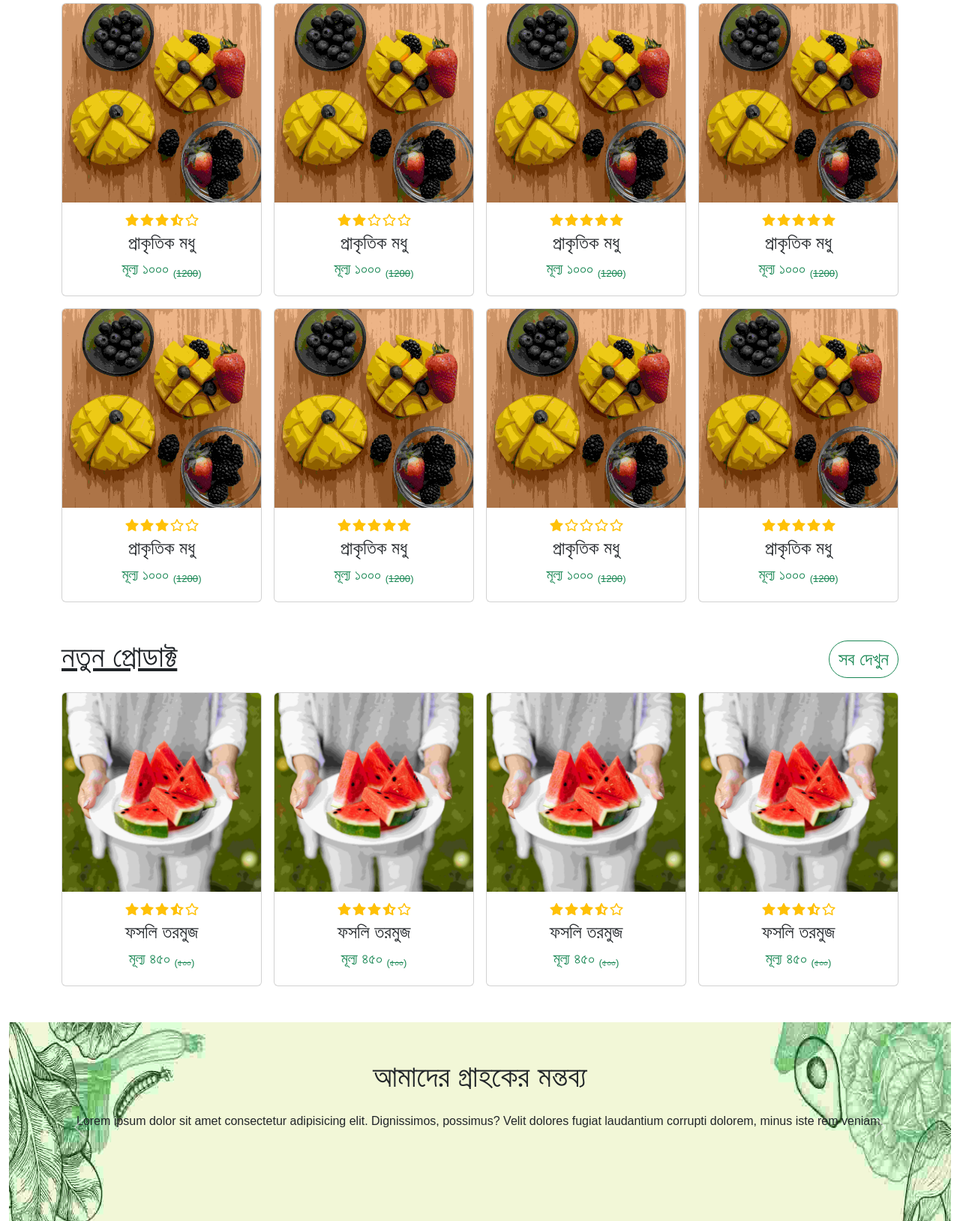
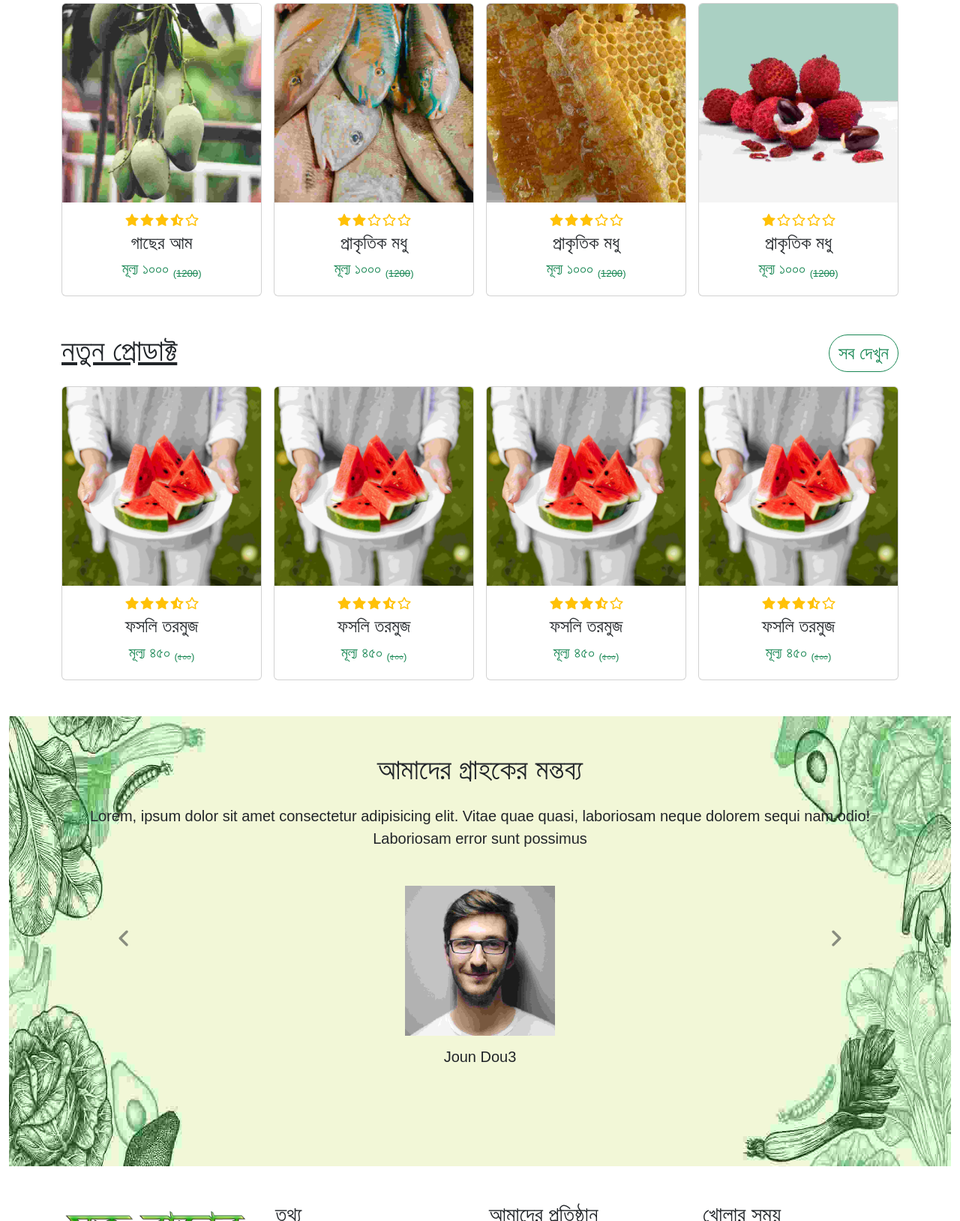
Before and after one commit to karim742/muktobazar, a plain HTML site: page index.html in a window 1280 px wide. Shown: the part 1172-2800 px from the top of the page at 75% size. Drawn offline with nearby package versions, Linux system fonts and the light colour scheme; a web font is replaced by a local one.

Commit message:
about end home page

```diff
--- a/css/style.css
+++ b/css/style.css
@@ -92,6 +92,9 @@
   background-size: 100% 100%;
   height: 600px;
 }
+.clientSaytitle h1 {
+  font-size: 2.4rem !important;
+}
 
 /* swiper slider css  */
 
--- a/index.html
+++ b/index.html
@@ -5,6 +5,7 @@
   <meta charset="UTF-8" />
   <meta http-equiv="X-UA-Compatible" content="IE=edge" />
   <meta name="viewport" content="width=device-width, initial-scale=1.0" />
+  <link rel="icon" href="./Assets/images/MuktoBazarfavicon.png" type="image/x-icon" />
   <title>হোম || মুক্ত বাজার</title>
   <!-- add bootstrap - Include via CDN -->
   <link href="https://cdn.jsdelivr.net/npm/bootstrap@5.3.0-alpha1/dist/css/bootstrap.min.css" rel="stylesheet"
@@ -109,7 +110,7 @@
           <div class="bg-success text-white p-2 px-3 dropdown" style="cursor: pointer;">
             <div data-bs-toggle="dropdown" class="d-flex justify-content-between fs-5">
               <div><i class="fa-solid fa-list-check"></i>
-                <span class="ms-2">ক্যাটাগরি</span>
+                <span class="ms-1">ক্যাটাগরি</span>
               </div>
               <div><i class="fa-solid fa-angle-down"></i></div>
             </div>
@@ -170,7 +171,7 @@
 
   <!-- jumbotron html code start  -->
   <section>
-    <div class="container-fluid">
+    <div class="container">
       <div class="row">
         <div class="col-12 col-md-6">
           <div class="bgImage1 d-flex justify-content-end align-items-end mb-3">
@@ -215,7 +216,7 @@
       <div class="row g-3">
         <div class="col-12 col-lg-3 col-md-6">
           <div class="card" style="width:100%">
-            <img class="card-img-top" src="./Assets/images/top_catagory_1.jpg" alt="Card image" style="width:100%">
+            <img class="card-img-top" src="./Assets/images/top_product_1.jpg" alt="Card image" style="width:100%">
             <div class="card-body text-center">
               <div class="card-title text-center d-flex justify-content-center text-warning">
                 <i class="fa-solid fa-star"></i>
@@ -224,14 +225,14 @@
                 <i class="fa-solid fa-star-half-stroke"></i>
                 <i class="fa-regular fa-star"></i>
               </div>
-              <h4 class="card-text">প্রাকৃতিক মধু</h4>
+              <h4 class="card-text">গাছের আম</h4>
               <h5 class="text-success">মূল্য ১০০০ <small> <sub>(<del>1200</del>)</sub></small></h5>
             </div>
           </div>
         </div>
         <div class="col-12 col-lg-3 col-md-6">
           <div class="card" style="width:100%">
-            <img class="card-img-top" src="./Assets/images/top_catagory_1.jpg" alt="Card image" style="width:100%">
+            <img class="card-img-top" src="./Assets/images/top_product_2.jpg" alt="Card image" style="width:100%">
             <div class="card-body text-center">
               <div class="card-title text-center d-flex justify-content-center text-warning">
                 <i class="fa-solid fa-star"></i>
@@ -247,39 +248,7 @@
         </div>
         <div class="col-12 col-lg-3 col-md-6">
           <div class="card" style="width:100%">
-            <img class="card-img-top" src="./Assets/images/top_catagory_1.jpg" alt="Card image" style="width:100%">
-            <div class="card-body text-center">
-              <div class="card-title text-center d-flex justify-content-center text-warning">
-                <i class="fa-solid fa-star"></i>
-                <i class="fa-solid fa-star"></i>
-                <i class="fa-solid fa-star"></i>
-                <i class="fa-solid fa-star"></i>
-                <i class="fa-solid fa-star"></i>
-              </div>
-              <h4 class="card-text">প্রাকৃতিক মধু</h4>
-              <h5 class="text-success">মূল্য ১০০০ <small> <sub>(<del>1200</del>)</sub></small></h5>
-            </div>
-          </div>
-        </div>
-        <div class="col-12 col-lg-3 col-md-6">
-          <div class="card" style="width:100%">
-            <img class="card-img-top" src="./Assets/images/top_catagory_1.jpg" alt="Card image" style="width:100%">
-            <div class="card-body text-center">
-              <div class="card-title text-center d-flex justify-content-center text-warning">
-                <i class="fa-solid fa-star"></i>
-                <i class="fa-solid fa-star"></i>
-                <i class="fa-solid fa-star"></i>
-                <i class="fa-solid fa-star"></i>
-                <i class="fa-solid fa-star"></i>
-              </div>
-              <h4 class="card-text">প্রাকৃতিক মধু</h4>
-              <h5 class="text-success">মূল্য ১০০০ <small> <sub>(<del>1200</del>)</sub></small></h5>
-            </div>
-          </div>
-        </div>
-        <div class="col-12 col-lg-3 col-md-6">
-          <div class="card" style="width:100%">
-            <img class="card-img-top" src="./Assets/images/top_catagory_1.jpg" alt="Card image" style="width:100%">
+            <img class="card-img-top" src="./Assets/images/top_product_3.jpg" alt="Card image" style="width:100%">
             <div class="card-body text-center">
               <div class="card-title text-center d-flex justify-content-center text-warning">
                 <i class="fa-solid fa-star"></i>
@@ -296,23 +265,7 @@
         </div>
         <div class="col-12 col-lg-3 col-md-6">
           <div class="card" style="width:100%">
-            <img class="card-img-top" src="./Assets/images/top_catagory_1.jpg" alt="Card image" style="width:100%">
-            <div class="card-body text-center">
-              <div class="card-title text-center d-flex justify-content-center text-warning">
-                <i class="fa-solid fa-star"></i>
-                <i class="fa-solid fa-star"></i>
-                <i class="fa-solid fa-star"></i>
-                <i class="fa-solid fa-star"></i>
-                <i class="fa-solid fa-star"></i>
-              </div>
-              <h4 class="card-text">প্রাকৃতিক মধু</h4>
-              <h5 class="text-success">মূল্য ১০০০ <small> <sub>(<del>1200</del>)</sub></small></h5>
-            </div>
-          </div>
-        </div>
-        <div class="col-12 col-lg-3 col-md-6">
-          <div class="card" style="width:100%">
-            <img class="card-img-top" src="./Assets/images/top_catagory_1.jpg" alt="Card image" style="width:100%">
+            <img class="card-img-top" src="./Assets/images/top_product_4.jpg" alt="Card image" style="width:100%">
             <div class="card-body text-center">
               <div class="card-title text-center d-flex justify-content-center text-warning">
                 <i class="fa-solid fa-star"></i>
@@ -320,22 +273,6 @@
                 <i class="fa-regular fa-star"></i>
                 <i class="fa-regular fa-star"></i>
                 <i class="fa-regular fa-star"></i>
-              </div>
-              <h4 class="card-text">প্রাকৃতিক মধু</h4>
-              <h5 class="text-success">মূল্য ১০০০ <small> <sub>(<del>1200</del>)</sub></small></h5>
-            </div>
-          </div>
-        </div>
-        <div class="col-12 col-lg-3 col-md-6">
-          <div class="card" style="width:100%">
-            <img class="card-img-top" src="./Assets/images/top_catagory_1.jpg" alt="Card image" style="width:100%">
-            <div class="card-body text-center">
-              <div class="card-title text-center d-flex justify-content-center text-warning">
-                <i class="fa-solid fa-star"></i>
-                <i class="fa-solid fa-star"></i>
-                <i class="fa-solid fa-star"></i>
-                <i class="fa-solid fa-star"></i>
-                <i class="fa-solid fa-star"></i>
               </div>
               <h4 class="card-text">প্রাকৃতিক মধু</h4>
               <h5 class="text-success">মূল্য ১০০০ <small> <sub>(<del>1200</del>)</sub></small></h5>
@@ -433,30 +370,54 @@
    <section>
     <div class="container-fluid mt-5">
       <div class="clientBg mb-3">
-        <div class="clientSaytitle pt-5 pb-3 w-25 m-auto border-bottom-3 border-success">
-          <h1 class="text-center">আমাদের গ্রাহকের মন্তব্য</h1>
+        <div class="clientSaytitle pt-5 pb-3 d-flex justify-content-center align-items-center border-bottom-3 border-success">
+          <h1 class="text-center fs-1">আমাদের গ্রাহকের মন্তব্য</h1>
         </div>
-        <div class="clientsaybody">
-          <div id="carouselExampleControls" class="carousel slide" data-ride="carousel">
-            <div class="carousel-inner">
-              <div class="carousel-item active">
-                <p class="text-center">Lorem ipsum dolor sit amet consectetur adipisicing elit. Dignissimos, possimus? Velit dolores fugiat laudantium corrupti dolorem, minus iste rem veniam.</p>
+        <div class="container">
+          <div class="clientsaybody">
+            <div id="carouselExample" class="carousel slide">
+              <div class="carousel-inner">
+                <div class="carousel-item">
+                  <div class="clientCommentWrap">
+                    <div class="clientCommentBody">
+                      <p class="text-center fs-5">Lorem, ipsum dolor sit amet consectetur adipisicing elit. Vitae quae quasi, laboriosam neque dolorem sequi nam odio! Laboriosam error sunt possimus </p>
+                    </div>
+                    <div class="clientCommentImg mt-5 d-flex flex-column justify-content-center align-items-center">
+                      <img src="./Assets/images/client_1.jpg" alt="" style="width: 200px;">
+                      <h5 class="mt-3 text-center">Joun Dou3</h5>
+                    </div>
+                  </div>
+                </div>
+                <div class="carousel-item">
+                  <div class="clientCommentWrap">
+                    <div class="clientCommentBody">
+                      <p class="text-center fs-5">Lorem, ipsum dolor sit amet consectetur adipisicing elit. Vitae quae quasi, laboriosam neque dolorem sequi nam odio! Laboriosam error sunt possimus </p>
+                    </div>
+                    <div class="clientCommentImg mt-5 d-flex flex-column justify-content-center align-items-center">
+                      <img src="./Assets/images/client_1.jpg" alt="" style="width: 200px;">
+                      <h5 class="mt-3 text-center">Joun Dou3</h5>
+                    </div>
+                  </div>
+                </div>
+                <div class="carousel-item active">
+                  <div class="clientCommentWrap">
+                    <div class="clientCommentBody">
+                      <p class="text-center fs-5">Lorem, ipsum dolor sit amet consectetur adipisicing elit. Vitae quae quasi, laboriosam neque dolorem sequi nam odio! Laboriosam error sunt possimus </p>
+                    </div>
+                    <div class="clientCommentImg mt-5 d-flex flex-column justify-content-center align-items-center">
+                      <img src="./Assets/images/client_1.jpg" alt="" style="width: 200px;">
+                      <h5 class="mt-3 text-center">Joun Dou3</h5>
+                    </div>
+                  </div>
+                </div>
               </div>
-              <div class="carousel-item">
-                <p class="text-center">Lorem ipsum dolor sit amet consectetur adipisicing elit. Dignissimos, possimus? Velit dolores fugiat laudantium corrupti dolorem, minus iste rem veniam.</p>
-              </div>
-              <div class="carousel-item">
-                <p class="text-center">Lorem ipsum dolor sit amet consectetur adipisicing elit. Dignissimos, possimus? Velit dolores fugiat laudantium corrupti dolorem, minus iste rem veniam.</p>
-              </div>
+              <button class="carousel-control-prev" type="button" data-bs-target="#carouselExample" data-bs-slide="prev">
+                <i class="fa-solid fa-angle-left fs-3 text-dark"></i>
+              </button>
+              <button class="carousel-control-next" type="button" data-bs-target="#carouselExample" data-bs-slide="next">
+                <i class="fa-solid fa-angle-right fs-3 text-dark"></i>
+              </button>
             </div>
-            <a class="carousel-control-prev" href="#carouselExampleControls" role="button" data-slide="prev">
-              <span class="carousel-control-prev-icon" aria-hidden="true"></span>
-              <span class="sr-only">Previous</span>
-            </a>
-            <a class="carousel-control-next" href="#carouselExampleControls" role="button" data-slide="next">
-              <span class="carousel-control-next-icon" aria-hidden="true"></span>
-              <span class="sr-only">Next</span>
-            </a>
           </div>
         </div>
       </div>
@@ -464,6 +425,67 @@
    </section>
    <!-- client say html code end -->
 
+   <!-- subscribe section html code start  -->
+
+   <!-- subscribe section html code end -->
+
+   <!-- footer section html code start  -->
+   <footer>
+    <div class="container mt-5">
+      <div class="row">
+        <div class="col-12 col-lg-3 col-md-6 text-secondary">
+          <p><img src="./Assets/images/mukto_bazar_flat.png" style="width: 250px;"></p>
+          <p><span class="me-3"><i class="fa-solid fa-house-chimney"></i></span>No: 58 A, your Street, Baltimore</p>
+          <p><span class="me-3"><i class="fa-solid fa-phone"></i></span>+94322354</p>
+          <p><span class="me-3"><i class="fa-solid fa-envelope"></i></span> support@somemail.com</p>
+          <ul class="list-unstyled d-flex justify-content-evenly align-items-center">
+            <li><a href="#"><i class="fa-brands fa-square-facebook text-secondary p-3 bg-light rounded-circle"></i></a></li>
+            <li><a href="#"><i class="fa-brands fa-square-twitter text-secondary p-3 bg-light rounded-circle"></i></a></li>
+            <li><a href="#"><i class="fa-brands fa-google-plus-g text-secondary p-3 bg-light rounded-circle"></i></a></li>
+            <li><a href="#"><i class="fa-brands fa-youtube text-secondary p-3 bg-light rounded-circle"></i></a></li>
+          </ul>
+        </div>
+        <div class="col-12 col-lg-3 col-md-6">
+          <h3 class="text-decoration-underline">তথ্য</h3>
+          <h5 class="text-secondary">যোগাযোগ করুন</h5>
+          <h5 class="text-secondary">ডেলিভারি তথ্য</h5>
+          <h5 class="text-secondary">গোপনীয়তা নীতি</h5>
+          <h5 class="text-secondary">বিধি - নিষেধ এবং শর্তাবলী</h5>
+          <h5 class="text-secondary">প্রস্তুতকারক</h5>
+        </div>
+        <div class="col-12 col-lg-3 col-md-6">
+          <h3 class="text-decoration-underline">আমাদের প্রতিষ্ঠান</h3>
+          <h5 class="text-secondary">আমার অ্যাকাউন্ট</h5>
+          <h5 class="text-secondary">আমার কার্ট</h5>
+          <h5 class="text-secondary">লগইন</h5>
+          <h5 class="text-secondary">ইচ্ছেতালিকা</h5>
+          <h5 class="text-secondary">চেকআউট</h5>
+        </div>
+        <div class="col-12 col-lg-3 col-md-6">
+          <h3 class="text-decoration-underline">খোলার সময়</h3>
+          <h5 class="text-secondary">খোলার সময়</h5>
+          <h5 class="text-secondary">সোম-শুক্র: সকাল ৮টা থেকে রাত ১০টা</h5>
+          <h5 class="text-secondary">শনি: সকাল ৯টা থেকে ৮টা</h5>
+          <h5 class="text-secondary">আমরা সব ছুটির দিন কাজ</h5>
+          <h5 class="text-secondary">আমাদের অ্যাপ ডাউনলোড করুন</h5>
+        </div>
+      </div>
+    </div>
+   </footer>
+   <!-- footer section html code end -->
+    <div>
+      <hr>
+    </div>
+   <!-- copyright html code start  -->
+   <footer>
+    <div class="container">
+      <div class="copyrightWrap d-flex justify-content-between align-items-center">
+        <p class="text-secondary">Copyright © <span class="text-success">MuktoBazar</span> All Right Reserved.</p>
+        <img src="./Assets/images/ssleommerz.png" style="width: 150px;">
+      </div>
+    </div>
+   </footer>
+   <!-- copyright html code end -->
 
 
   <!-- swiper js script  -->
```
Also changed, not shown: Assets/images/client_1.jpg (added), Assets/images/mukto_bazar_flat.png (added), Assets/images/ssleommerz.png (added), Assets/images/top_product_1.jpg (added), Assets/images/top_product_2.jpg (added), Assets/images/top_product_3.jpg (added), Assets/images/top_product_4.jpg (added).
